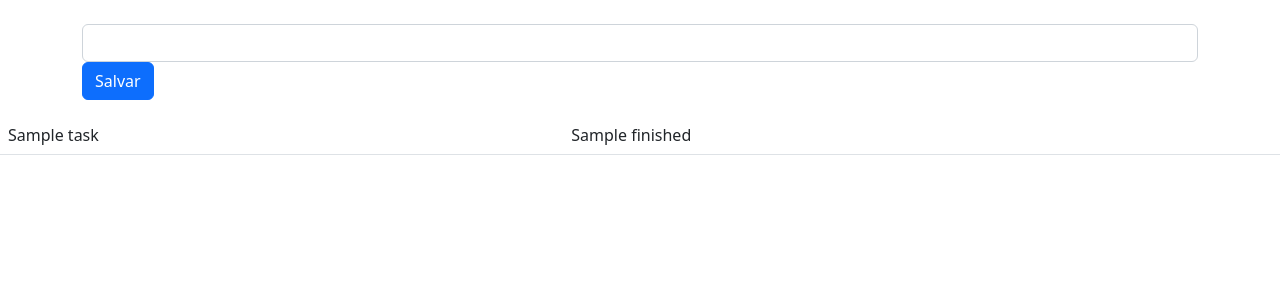
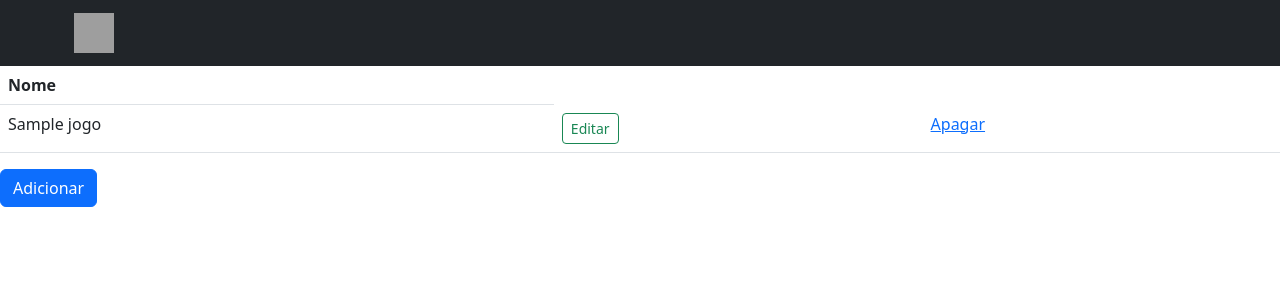
Before and after one commit to guirockprofile/Projeto-Final-Python-Web-, a Flask app: template templates/home.html in a window 1280 px wide. Shown: the top 300 px of the page. Run offline with Flask 2, Linux system fonts and the light colour scheme; the template is opened without the code that fills it: most values are stand-ins (such as "Sample title", 1, 10 or a date in 2020); grey boxes are pictures that could not be loaded.

Commit message:
Modificações no html + create.html

```diff
--- a/templates/home.html
+++ b/templates/home.html
@@ -1,25 +1,39 @@
 <html>
     <head>
+        <meta charset="UTF-8">
+        <meta http-equiv="X-UA-Compatible" content="IE=edge">
+        <meta name="viewport" content="width=device-width, initial-scale=1.0">
         <!-- CSS only -->
         <link href="https://cdn.jsdelivr.net/npm/bootstrap@5.2.2/dist/css/bootstrap.min.css" rel="stylesheet" integrity="sha384-Zenh87qX5JnK2Jl0vWa8Ck2rdkQ2Bzep5IDxbcnCeuOxjzrPF/et3URy9Bv1WTRi" crossorigin="anonymous">
+        <title>Msin</title>
     </head>
     <body>
+       <nav class="navbar navbar-dark bg-dark">
+         <div class="container">
+          <a class="navbar-brand" href="#">
+           <img src="https://www.google.com/url?sa=i&url=https%3A%2F%2Fwww.stockio.com%2Ffree-icon%2Fgame-controller-lulu-icon&psig=AOvVaw3ktMavs7prxkpYU6WwvvHC&ust=1670185683529000&source=images&cd=vfe&ved=0CA0QjRxqFwoTCPiftd2k3vsCFQAAAAAdAAAAABAO"  alt="" width="40" height="40"
+          </a>
 
-        <br/>
+        </div>
+       </nav>
 
-        <form class="container" action="create" method="POST">
-            <input name='name' class='form-control'/>
-            <button class='btn btn-primary'>Salvar</button>
-        </form>
+      <div class="'container-fluid">
+        <table class="table table-hover">
+           <tr>
+            <th>Nome</th>
+           </tr>
 
-        <table class="table table-hover">
-            {% for task in tasks: %}
-            <tr>
-                <td>{{task['name']}}</td>
-                <td>{{task['finished']}}</td>
-             </tr>
-            {% endfor %}
+          {% for jogos in jogos %}
+          <tr>
+           <td>{{jogo['Nome']}}</td>
+           <td><a href="/updatw/{{jogo['Id']}}/{{jogo['Nome']}}" class="btn btn-sm btn-outline-success">Editar</a></td>
+           <td><a href="/delete/{{jogo['Id']}}" class="btn-sm btn-danger">Apagar</a></td>
+          </tr>
+          {% endfor %}
 
         </table>
+        <a href="/create" class="btn btn-primary">Adicionar</a>
+      </div>
+
     </body>
 </html>
```
Also changed, not shown: templates/create.html (added, +22 -0 lines).
